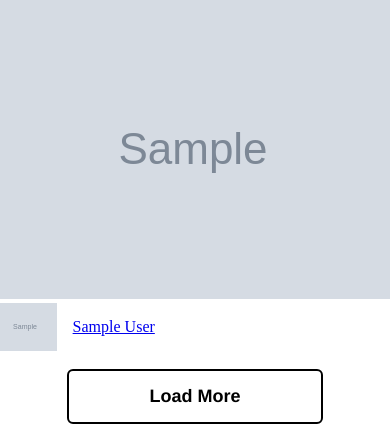
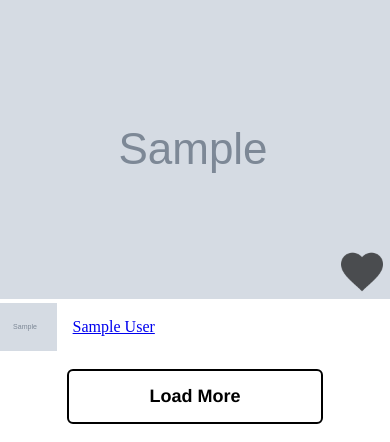
Before and after one commit to Pratham-Chauhan/Artstation-flask-app, a Flask app: page /1 in a window 390 px wide. Shown: the part 114-556 px from the top of the page. Run offline with Flask 3, Linux system fonts and the light colour scheme; grey boxes marked "Sample" are stand-in pictures; a database or web service that is not in the repository returns one stand-in record (values such as "Sample title"); data that the repository does not hold is empty; some libraries are stand-ins or nearby versions.

Commit message:
add like button on UI Signed-off-by: Pratham Chauhan <prathamchauhan.coding42@gmail.com>

```diff
--- a/static/mystyle.css
+++ b/static/mystyle.css
@@ -11,13 +11,31 @@
 .container {
     display: inline-grid;
     grid-template-columns: repeat(3, 1fr);
-  gap: .3em;
+    gap: 0.3em;
 }
 
-/*img:hover {
-  opacity: 0.5;
+.art:hover {
+    opacity: 85%;
 }
-*/
+
+.art:hover + img {
+    display: block;
+}
+
+.like {
+    display: none;
+    width: 42px;
+    position: absolute;
+    bottom: 10px;
+    right: 10px;
+    opacity: 65%;
+    /* filter: invert(50%) sepia(100%) saturate(5000%) hue-rotate(5.7rad); */
+}
+
+/* .like:focus{
+  filter: invert(50%) sepia(100%) saturate(5000%) hue-rotate(5.7rad);
+} */
+
 div.artist {
     display: flex;
     gap: 1em;
@@ -32,12 +50,14 @@ div.artist {
     height: 100%;
 }
 
-
 @media screen and (max-width: 900px) {
     .container {
         grid-template-columns: repeat(2, 1fr);
     }
 
+    .like {
+        display: block;
+    }
 }
 
 /*
--- a/templates/home.html
+++ b/templates/home.html
@@ -6,7 +6,7 @@
     <meta name="viewport" content="width=815, initial-scale=0.44" />
     <title>ArtStation Gallery</title>
     <link rel="stylesheet" href="{{ url_for('static', filename='mystyle.css')}}" />
-    <!-- <script src="//ajax.googleapis.com/ajax/libs/jquery/2.0.3/jquery.min.js"></script> -->
+    <script src="//ajax.googleapis.com/ajax/libs/jquery/2.0.3/jquery.min.js"></script>
 
 </head>
 
@@ -42,9 +42,14 @@
         <div class="container">
             {% for art in urls %}
             <div class="art {{ art.hash }}" style="display: none">
-                <a href="/view/{{ art.hash }}" target="_blank">
-                    <img src="{{ art.URL }}" />
-                </a>
+                <div style="position: relative;">
+                    <a href="/view/{{ art.hash }}" target="_blank" class="art">
+                        <img  src="{{ art.URL }}" />
+                    </a>
+                    <!-- <div class="like"> -->
+                    <img class="like icon" src="/static/like_bt.png">
+                    <!-- </div> -->
+                </div>
 
                 <div class="artist">
                     <img src="{{ art.artist_img }}" />
@@ -57,7 +62,15 @@
     </div>
     <div class="loadmore" onclick="loads()">Load More</div>
 
-
+    <script>
+        // change color of like button to pink (enable)
+        $(".like").on("click", function() {
+            $(this).css({
+                'filter': "invert(50%) sepia(100%) saturate(5000%) hue-rotate(5.7rad)",
+                'opacity': '100%'
+            })
+        });
+    </script>
     <script>
         var e = document.getElementById('devicesize');
         var art = document.getElementsByTagName('img');
```
Also changed, not shown: static/like_bt.png (added). Lines whose indentation alone changed are shown as unchanged.
